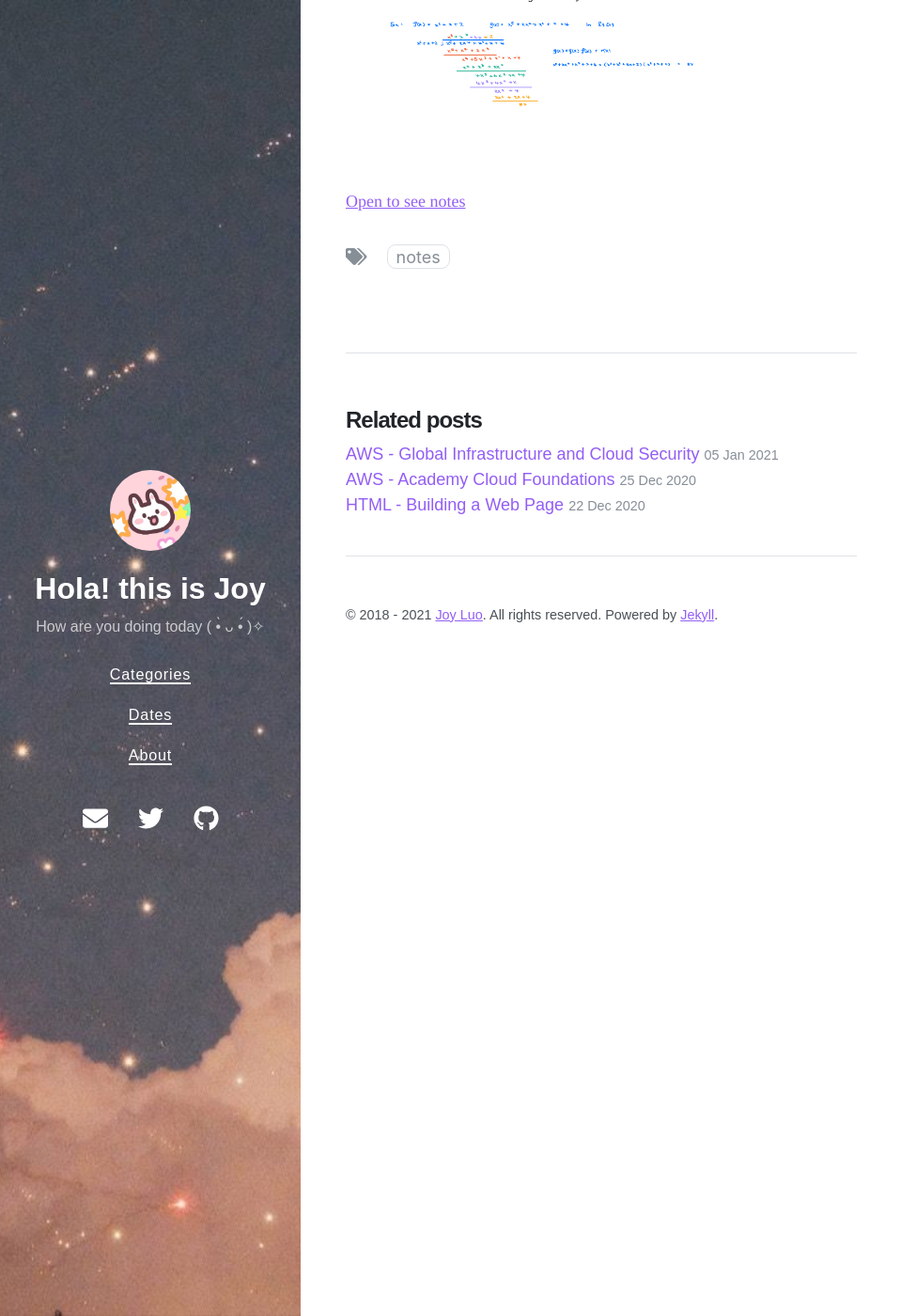
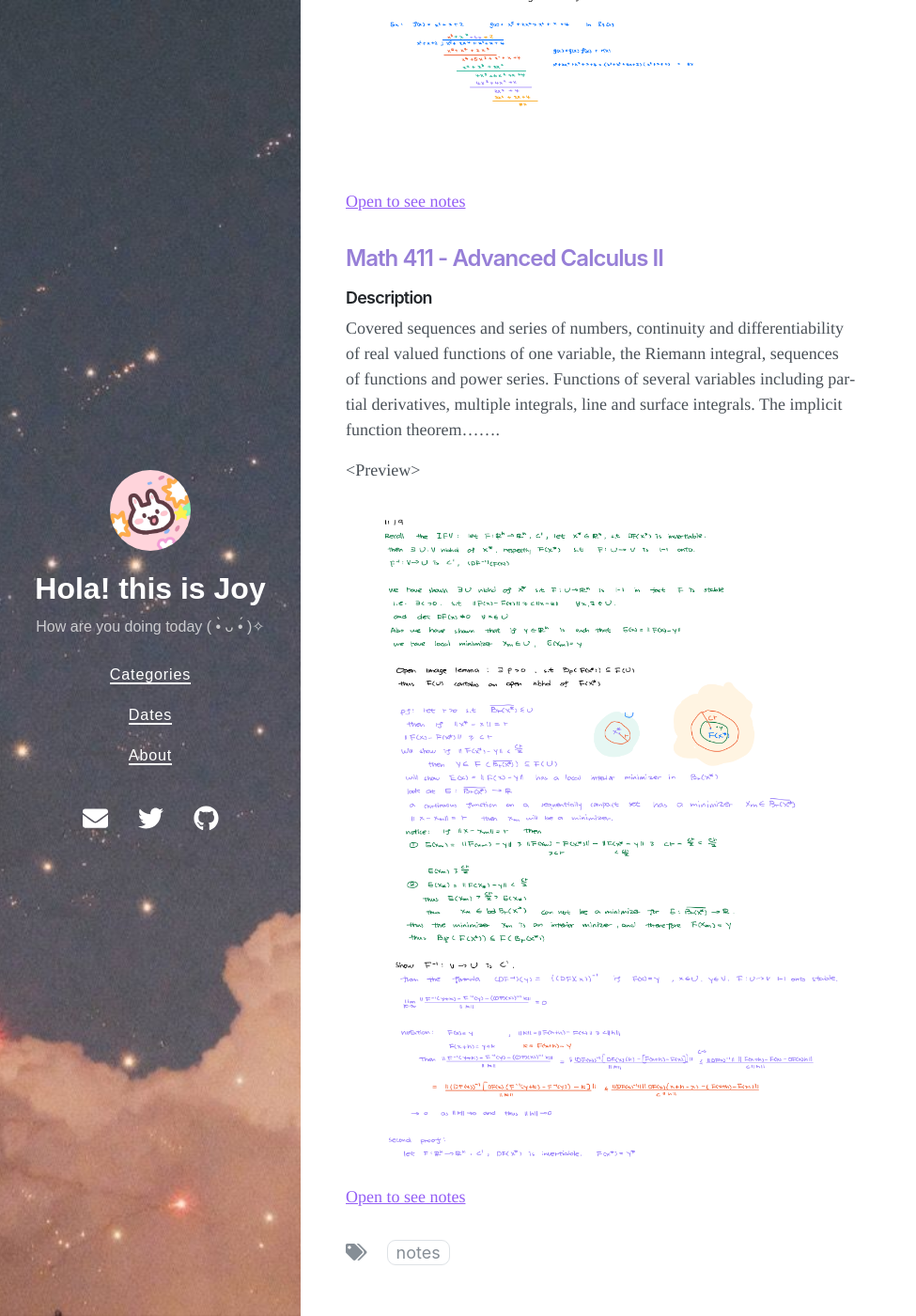
Before and after one commit to Joy3Luo/mathnotes, a Jekyll site: the page built from _posts/2021-01-29-UMDNotes.md, in a window 1280 px wide and 1400 px high, scrolled down 3275 px. Shown: the whole window at 94% size, without its empty margins (0-975 px from the left). Built offline with Jekyll 4.4.1, drawn with Linux system fonts in a browser that asks for light colours; nearby versions of some CDN libraries.

Commit message:
Update 2021-01-29-UMDNotes.md

```diff
--- a/_posts/2021-01-29-UMDNotes.md
+++ b/_posts/2021-01-29-UMDNotes.md
@@ -53,3 +53,15 @@ The course covers the basics of groups, rings, integral domains and fields. Ther
 <img src="{{ '/docs/MATH402preview.png' | relative_url }}">
 
 <a href="/mathnotes/docs/MATH402.pdf">Open to see notes</a>
+
+
+## <font color= 977FD7> Math 411 - Advanced Calculus II</font>
+
+#### Description
+Covered sequences and series of numbers, continuity and differentiability of real valued functions of one variable, the Riemann integral, sequences of functions and power series. Functions of several variables including partial derivatives, multiple integrals, line and surface integrals. The implicit function theorem.......
+
+\<Preview>
+
+<img src="{{ '/docs/MATH411preview.png' | relative_url }}">
+
+<a href="/mathnotes/docs/MATH411.pdf">Open to see notes</a>
```
